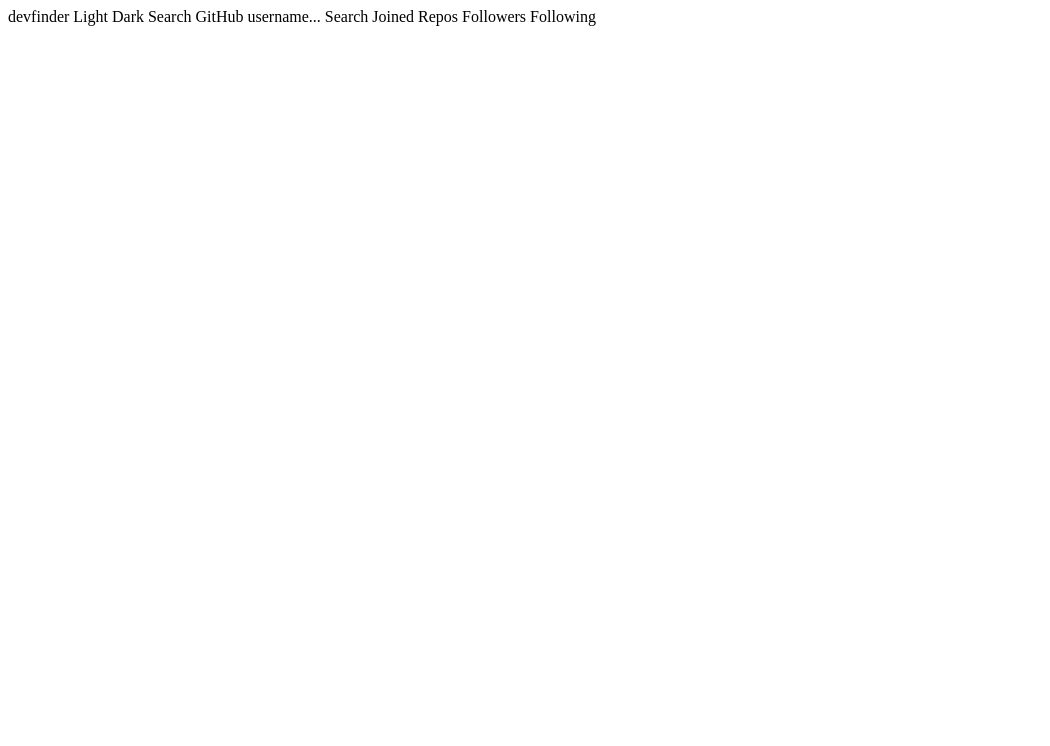
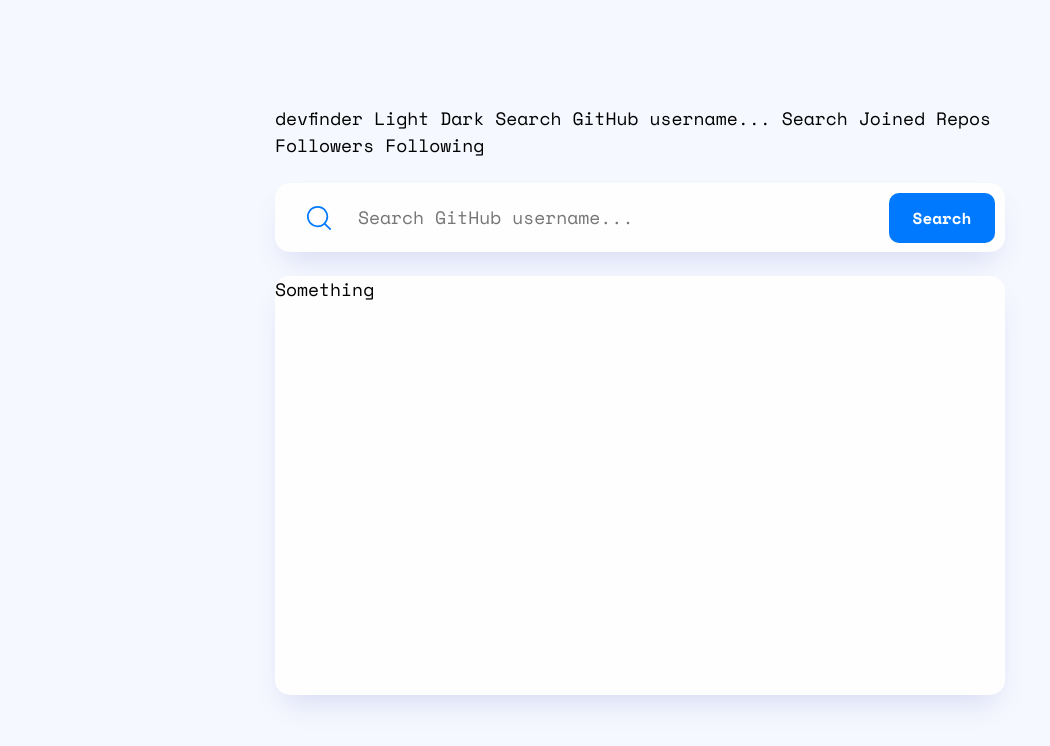
Before and after one commit to qhuboo/github-user-search-app, a plain HTML site: page starter-code/index.html in a window 1280 px wide. Shown: the whole page, without its empty margins (0-1050 px from the left). Drawn offline with Linux system fonts and the light colour scheme.

Commit message:
done with the search bar at all 3 viewport sizes

```diff
--- a/starter-code/index.html
+++ b/starter-code/index.html
@@ -1,28 +1,32 @@
 <!DOCTYPE html>
 <html lang="en">
-<head>
-  <meta charset="UTF-8">
-  <meta name="viewport" content="width=device-width, initial-scale=1.0">
+  <head>
+    <meta charset="UTF-8" />
+    <meta name="viewport" content="width=device-width, initial-scale=1.0" />
+    <link rel="stylesheet" href="./style.css" />
 
-  <link rel="icon" type="image/png" sizes="32x32" href="./assets/favicon-32x32.png">
+    <link
+      rel="icon"
+      type="image/png"
+      sizes="32x32"
+      href="./assets/favicon-32x32.png"
+    />
 
-  <title>Frontend Mentor | GitHub user search app</title>
-</head>
-<body>
-
-  devfinder
-
-  Light
-  Dark
-
-  Search GitHub username...
-  Search
-
-  Joined
-
-  Repos
-  Followers
-  Following
-
-</body>
+    <title>Frontend Mentor | GitHub user search app</title>
+  </head>
+  <body>
+    <main class="maxwidth-wrapper">
+      devfinder Light Dark Search GitHub username... Search Joined Repos
+      Followers Following
+      <form class="shadow">
+        <img src="./assets/icon-search.svg" alt="search-button" />
+        <label for="username">
+          <input type="text" placeholder="Search GitHub username..." />
+        </label>
+        <p class="no-results">No results</p>
+        <button>Search</button>
+      </form>
+      <article class="search-results shadow">Something</article>
+    </main>
+  </body>
 </html>
--- /dev/null
+++ b/starter-code/style.css
@@ -0,0 +1,220 @@
+/* ********************************* CSS RESET ****************************** */
+/*
+  1. Use a more-intuitive box-sizing model.
+*/
+*,
+*::before,
+*::after {
+  box-sizing: border-box;
+}
+/*
+    2. Remove default margin
+  */
+* {
+  margin: 0;
+}
+/*
+    Typographic tweaks!
+    3. Add accessible line-height
+    4. Improve text rendering
+  */
+body {
+  line-height: 1.5;
+  -webkit-font-smoothing: antialiased;
+}
+/*
+    5. Improve media defaults
+  */
+img,
+picture,
+video,
+canvas,
+svg {
+  display: block;
+  max-width: 100%;
+}
+/*
+    6. Remove built-in form typography styles
+  */
+input,
+button,
+textarea,
+select {
+  font: inherit;
+}
+/*
+    7. Avoid text overflows
+  */
+p,
+h1,
+h2,
+h3,
+h4,
+h5,
+h6 {
+  overflow-wrap: break-word;
+}
+
+/* ********************************* CSS RESET ****************************** */
+
+/* ********************************* FONTS ****************************** */
+@font-face {
+  font-family: "space mono regular";
+  src: url(./assets/fonts/SpaceMono-Regular.ttf) format("truetype");
+  font-weight: 400;
+}
+@font-face {
+  font-family: "space mono bold";
+  src: url(./assets/fonts/SpaceMono-Bold.ttf) format("truetype");
+  font-weight: 700;
+}
+/* ********************************* FONTS ****************************** */
+
+html {
+  height: 100%;
+  font-family: "space mono regular";
+  font-size: 18px;
+}
+
+body {
+  /* border: 3px solid red; */
+  --primary: #0079ff;
+  --text-low-contrast: #697c9a;
+  --text-mid-contrast: #4b6a9b;
+  --text-high-contrast: #2b3442;
+  --bg: #f6f8ff;
+  --secondary-bg: #fefefe;
+  --error: #f74646;
+  background-color: var(--bg);
+  min-height: 100%;
+  display: flex;
+  flex-direction: column;
+  justify-content: center;
+  align-items: center;
+}
+
+body.dark {
+  --text-low-contrast: #ffffff;
+  --text-mid-contrast: #ffffff;
+  --text-high-contrast: #ffffff;
+  --bg: #141d2f;
+  --secondary-bg: #1e2a47;
+}
+
+.maxwidth-wrapper {
+  /* border: 3px solid chartreuse; */
+  width: 50%;
+  min-width: 730px;
+  margin: 0 auto;
+  display: flex;
+  flex-direction: column;
+  gap: 24px;
+}
+
+.shadow {
+  box-shadow: 0px 16px 30px -10px rgba(70, 96, 187, 0.2);
+}
+
+form {
+  /* border: 2px solid springgreen; */
+  background-color: var(--secondary-bg);
+  padding: 10px;
+  padding-left: 32px;
+  height: 69px;
+  border-radius: 15px;
+  display: flex;
+  align-items: center;
+  gap: 24px;
+}
+
+.no-results {
+  display: none;
+  font-family: "space mono bold";
+  font-size: 15px;
+  color: var(--error);
+  line-height: 0;
+  transform: translateY(1px);
+}
+
+form button {
+  width: 106px;
+  height: 50px;
+  border: none;
+  border-radius: 10px;
+  background-color: var(--primary);
+  color: #fff;
+  font-size: 16px;
+  font-family: "space mono bold";
+}
+
+label {
+  flex: 1;
+  /* border: 2px solid darkblue; */
+}
+
+input[type="text"] {
+  /* border: 1px solid red; */
+  border: none;
+  background-color: var(--secondary-bg);
+  width: 100%;
+}
+
+input[type="text"]::placeholder {
+  font-size: 18px;
+  line-height: 25px;
+  height: 25px;
+}
+
+input[type="text"]:focus {
+  outline: none;
+}
+
+.search-results {
+  /* border: 3px solid #0079ff; */
+  border-radius: 15px;
+  background-color: var(--secondary-bg);
+  width: 100%;
+  height: 419px;
+}
+
+/* ******************************* TABLET ***************************** */
+@media screen and (max-width: 1100px) {
+  .maxwidth-wrapper {
+    width: 74%;
+    min-width: 573px;
+  }
+}
+
+/* ******************************* MOBILE ***************************** */
+@media screen and (max-width: 600px) {
+  .maxwidth-wrapper {
+    width: 87%;
+    min-width: 0px;
+  }
+
+  form {
+    padding: 7px;
+    padding-left: 16px;
+    height: 60px;
+    gap: 8px;
+  }
+
+  form img {
+    width: 20px;
+  }
+
+  form button {
+    width: 84px;
+    height: 46px;
+    font-size: 14px;
+  }
+
+  input[type="text"]::placeholder {
+    font-size: 13px;
+  }
+
+  .no-results {
+    font-size: 13px;
+    transform: translateY(2px);
+  }
+}
```
Also changed, not shown: starter-code/assets/fonts/SpaceMono-Bold.ttf (added), starter-code/assets/fonts/SpaceMono-Regular.ttf (added), starter-code/script.js (added).
